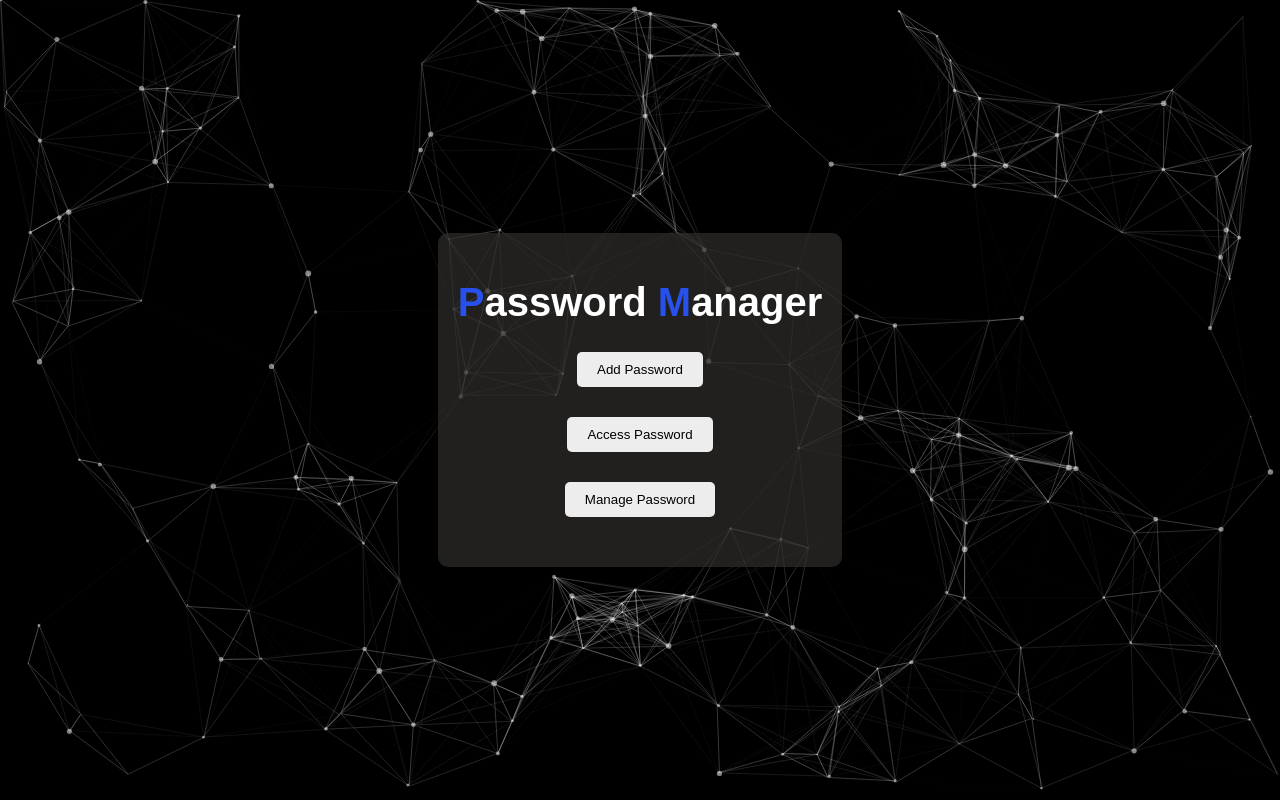
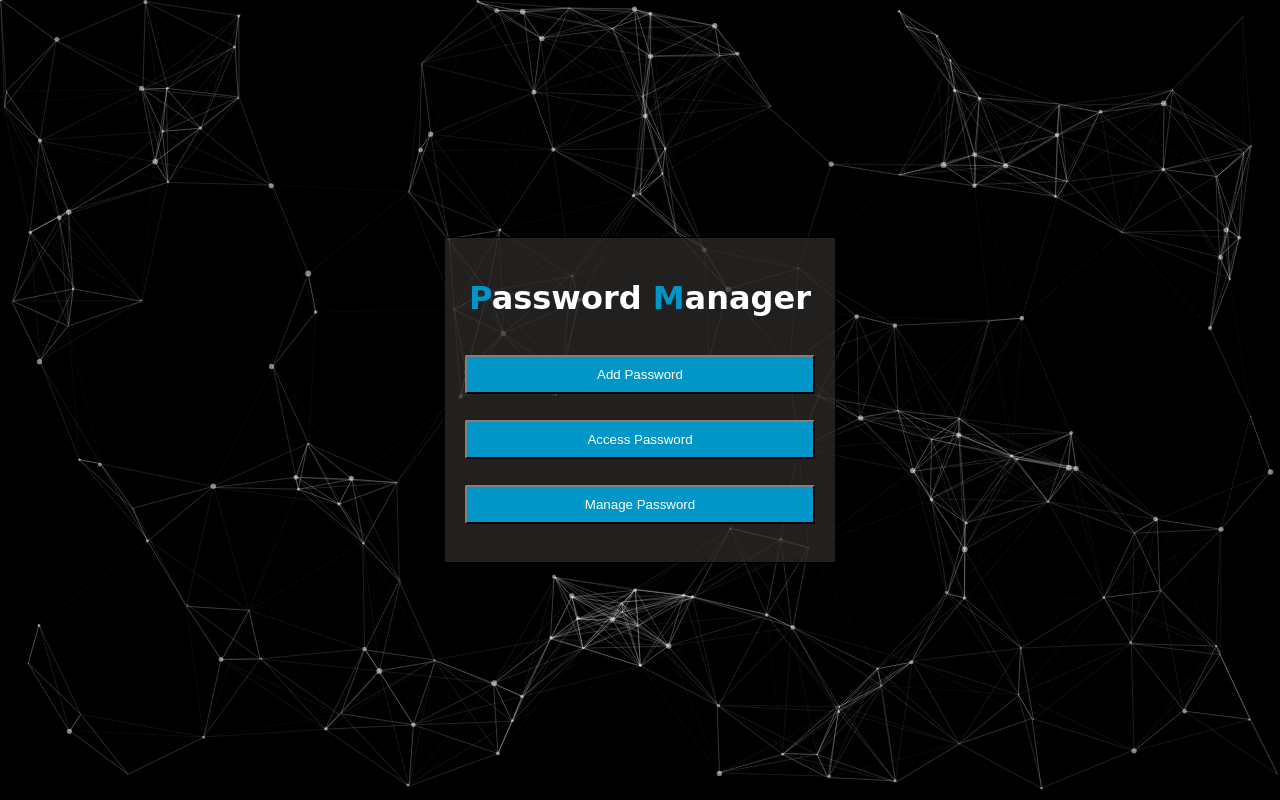
Before and after one commit to sumanhosad/Passwordmanager, a Flask app: page / in a window 1280 px wide. Run offline with Flask 3, Linux system fonts and the light colour scheme; parts of the project's set-up code (start-up, migrations or seed data) failed here and were passed over; some libraries are stand-ins or nearby versions.

Commit message:
unified style.css

```diff
--- a/website/static/css/homepagestyle.css
+++ /dev/null
@@ -1,56 +0,0 @@
-
-body {
-    margin: 0;
-    padding: 0;
-    font-family: Arial, sans-serif;
-    background-color: #000000; /* Background color */
-    display: flex;
-    justify-content: center;
-    align-items: center;
-    height: 100vh;
-}
-.container {
-    max-width: 600px;
-    background: rgba(48, 46, 45, 0.7);
-    padding: 20px;
-    border-radius: 10px;
-    box-shadow: 0 0 20px rgba(0, 0, 0, 0.3);
-    text-align: center;
-    color: #fff;
-}
-h1 {
-    font-size: 2.5em; /* Adjust the font size as needed */
-}
-
-.tweak {
-    color: #2850EA; /* Color for the 'P' and 'M' */
-}
-
-.options {
-    margin-top: 20px; /* Adjust the margin as needed */
-}
-
-.option {
-    padding: 10px 20px; /* Adjust the padding as needed */
-    background-color: #EDEDED; /* Button background color */
-    color: #000000; /* Button text color */
-    border: none;
-    border-radius: 5px; /* Rounded corners */
-    margin: 0 10px; /* Adjust the margin as needed */
-    cursor: pointer;
-}
-
-.option:hover {
-    background-color: rgba(59, 153, 233, 0.7);/* Button background color on hover */
-}
-#particles-js {
-    position: fixed;
-    top: 0;
-    left: 0;
-    width: 100%;
-    height: 100%;
-    z-index: -1;
-}
-.options .option {
-            margin-bottom: 30px; /* Add margin between each button */
-        }
--- a/website/static/css/loginstyle.css
+++ b/website/static/css/style.css
@@ -1,7 +1,7 @@
 
 body, html {
     height: 100%;
-    background: #0F0F0F;
+    background: #000000;
     margin: 0;
     display: flex;
     justify-content: center;
@@ -9,7 +9,7 @@ body, html {
 text-align: center;
 }
 
-#login-box {
+#container {
     width: 350px;
     border: 1px solid black;
     background: rgba(48, 46, 45, 0.7); /* Updated opacity to 40 percent */
@@ -18,24 +18,24 @@ text-align: center;
     z-index: 9999;
 }
 
-#login-box .logo .logo-caption {
+#container .heading .caption {
     font-family: 'Poiret One', cursive;
     color: white;
     text-align: center;
     margin-bottom: 0px;
 }
 
-#login-box .logo .tweak {
+#container .heading .tweak {
     color: #0096c7;
 }
 
-#login-box .controls {
+#container .controls {
     padding-top: 30px;
     display: flex;
     flex-direction: column;
 }
 
-#login-box .controls input {
+#container .controls input {
     border-radius: 2px;
     background: rgb(98, 96, 96);
     border: 0px;
@@ -44,11 +44,11 @@ text-align: center;
     padding: 10px;
 }
 
-#login-box .controls input:focus {
+#container .controls input:focus {
     box-shadow: none;
 }
 
-#login-box button.btn-custom {
+#container button.btn-custom {
     border-radius: 2px;
     margin-top: 8px;
     background: #0096c7;
@@ -58,7 +58,7 @@ text-align: center;
     cursor: pointer;
 }
 
-#login-box button.btn-custom:hover {
+#container button.btn-custom:hover {
     background: #0056b3;
 }
 
@@ -87,19 +87,6 @@ text-align: center;
     background-color: #0056b3;
 }
 
-#particles-js{
-  	width: 100%;
-  	height: 100%;
-  	background-size: cover;
-  	background-position: 50% 50%;
-  	position: fixed;
-  	top: 0px;
-  	z-index:1;
-}
-
-
-
-
 #loginbutton {
             display: inline-block;
             padding: 10px 20px;
@@ -117,7 +104,7 @@ text-align: center;
 
 }
 
-p {
+#container .prg{
     text-align: center;
     font-family: Arial, sans-serif;
     font-size: 16px;
--- a/website/templates/homepage.html
+++ b/website/templates/homepage.html
@@ -4,16 +4,22 @@
     <meta charset="UTF-8">
     <meta name="viewport" content="width=device-width, initial-scale=1.0">
     <title>Password Manager</title>
-    <link rel="stylesheet" href="{{url_for('static',filename='css/homepagestyle.css')}}">
+    <link rel="stylesheet" href="{{url_for('static',filename='css/style.css')}}">
+    <style>
+        .options .option {
+            margin-bottom: 10px; /* Add margin between each button */
+        }
+    </style>
 </head>
 <body>
 
-<div class="container">
-  <h1><span class="tweak">P</span>assword <span class="tweak">M</span>anager</h1>
-  <div class="options">
-    <button type="button" class="option">Add Password</button><br>
-    <button type="button" class="option">Access Password</button><br>
-    <button type="button" class="option">Manage Password</button><br>
+<div id="container">
+  <div class="heading">
+  <h1 class="caption"><span class="tweak">P</span>assword <span class="tweak">M</span>anager</h1>
+  </div>  <div class="controls">
+    <button type="button" class="btn-custom">Add Password</button><br>
+    <button type="button" class="btn-custom">Access Password</button><br>
+    <button type="button" class="btn-custom">Manage Password</button><br>
    </div>
 </div>
 
```
Also changed, not shown: website/static/css/addpassword.css (deleted, +0 -74 lines), website/templates/login.html (+6 -6 lines), website/templates/signin.html (+6 -6 lines).
